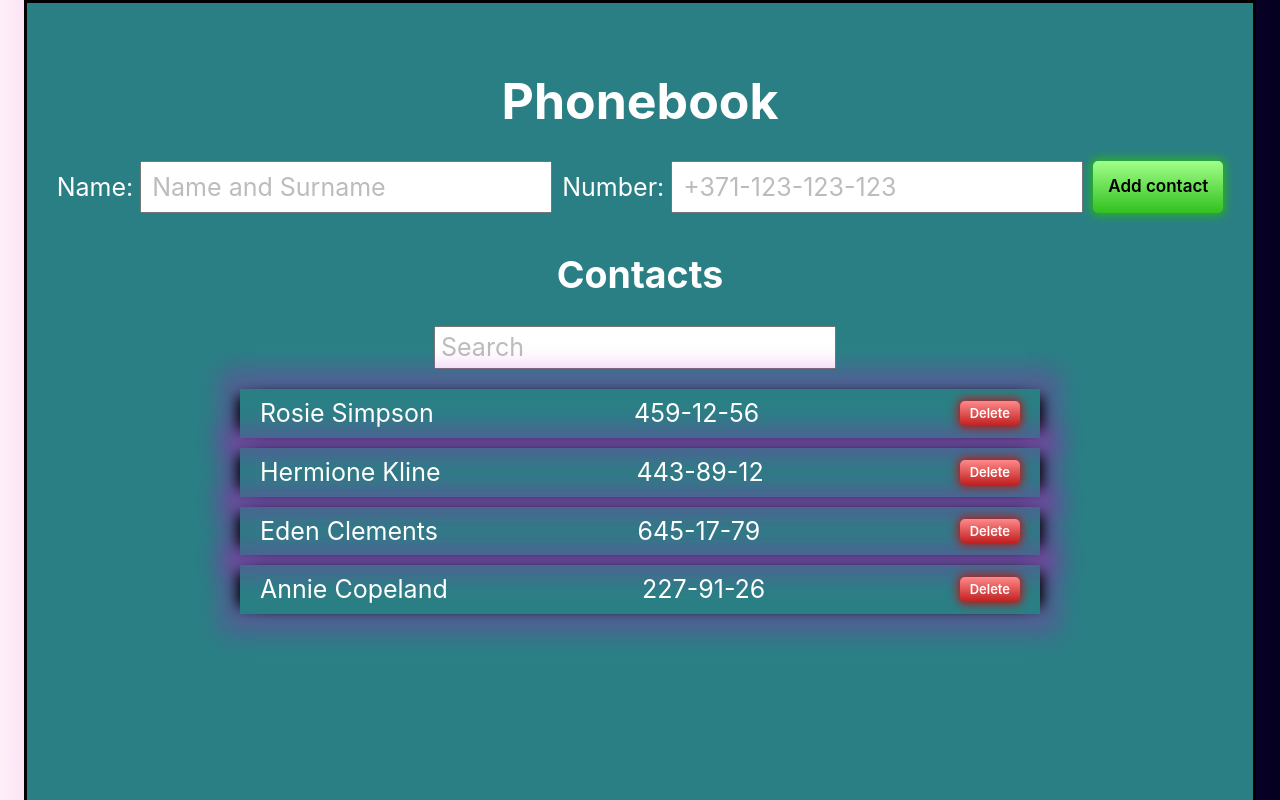
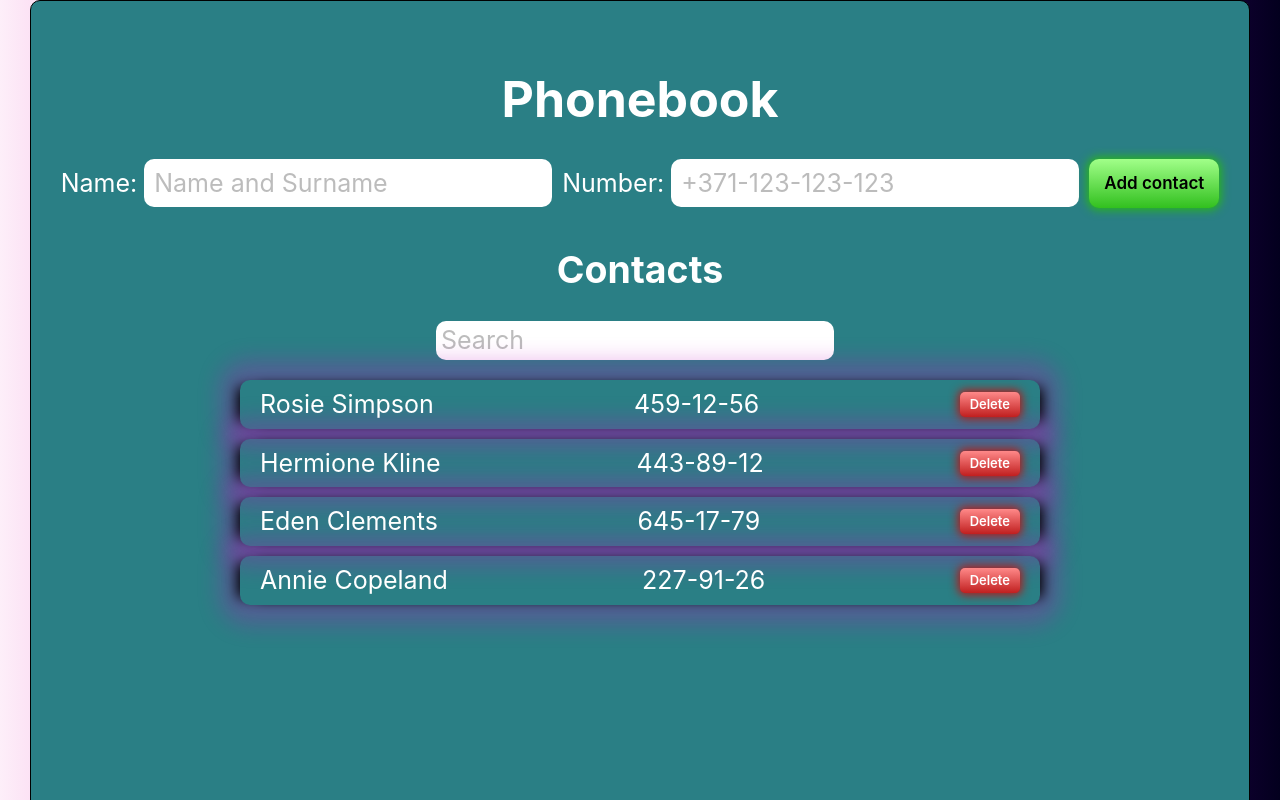
Before and after one commit to MeatyRenegade/goit-react-hw-02-phonebook, a React (Create React App) app: page / in a window 1280 px wide. Shown: the top 800 px of the page. Built offline with nearby package versions, Linux system fonts and the light colour scheme.

Commit message:
Правки в стилях и именах методов

```diff
--- a/src/App.js
+++ b/src/App.js
@@ -18,7 +18,7 @@ class App extends Component {
     filter: '',
   };
 
-  contactCheck = subContact => {
+  duplicateContactCheck = subContact => {
     const value = subContact.name.toLowerCase();
     const nameCheck = this.state.contacts.find(contact =>
       contact.name.toLowerCase().includes(value),
@@ -45,8 +45,9 @@ class App extends Component {
     this.setState({ filter: value });
   };
 
-  handleFilterRender = () => {
+  handleFilteredContacts = () => {
     const { filter, contacts } = this.state;
+
     const normalizedFilter = filter.toLowerCase();
 
     return contacts.filter(contact =>
@@ -62,13 +63,13 @@ class App extends Component {
 
   render() {
     const { filter } = this.state;
-    const filteredContacts = this.handleFilterRender();
+    const filteredContacts = this.handleFilteredContacts();
 
     return (
       <>
         <div className={styles.App}>
           <h1 className={styles.header}>Phonebook</h1>
-          <ContactForm onSubmit={this.contactCheck} />
+          <ContactForm onSubmit={this.duplicateContactCheck} />
 
           <h2 className={styles.header}>Contacts</h2>
           <Filter value={filter} onChange={this.handleChange} />
--- a/src/App.module.css
+++ b/src/App.module.css
@@ -3,11 +3,12 @@
   flex-direction: column;
   align-items: center;
   justify-content: center;
-  border: 3px solid black;
+  border: 1px solid black;
   font-size: 25px;
   background-color: #2a7f85;
   color: white;
   padding: 30px;
+  border-radius: 10px;
 }
 
 .header {
--- a/src/components/ContactForm/ContactForm.module.css
+++ b/src/components/ContactForm/ContactForm.module.css
@@ -6,6 +6,8 @@
 .input {
   padding: 10px;
   margin-right: 10px;
+  border-radius: 10px;
+  border: none;
 }
 
 ::placeholder {
@@ -17,7 +19,7 @@
   font-size: 17px;
   font-weight: 600;
   border: none;
-  border-radius: 5px;
+  border-radius: 10px;
   background-image: linear-gradient(-180deg, #a1ff89 0%, #32c01f 100%);
   box-shadow: 0 1rem 1.25rem 0 rgba(33, 139, 7, 0.5),
     0 -0.25rem 1.5rem rgb(23, 133, 13) inset,
--- a/src/components/ContactList/ContactList.module.css
+++ b/src/components/ContactList/ContactList.module.css
@@ -14,6 +14,7 @@
     0px 0px 22px 20px rgba(187, 13, 188, 0.28);
   box-shadow: -10px 0px 13px -7px #000000, 10px 0px 13px -7px #000000,
     0px 0px 22px 20px rgba(187, 13, 188, 0.28);
+  border-radius: 10px;
 }
 
 .ContactList_text {
--- a/src/components/Filter/Filter.module.css
+++ b/src/components/Filter/Filter.module.css
@@ -2,4 +2,6 @@
   padding: 5px;
   margin-right: 10px;
   margin-bottom: 20px;
+  border-radius: 10px;
+  border: none;
 }
```
